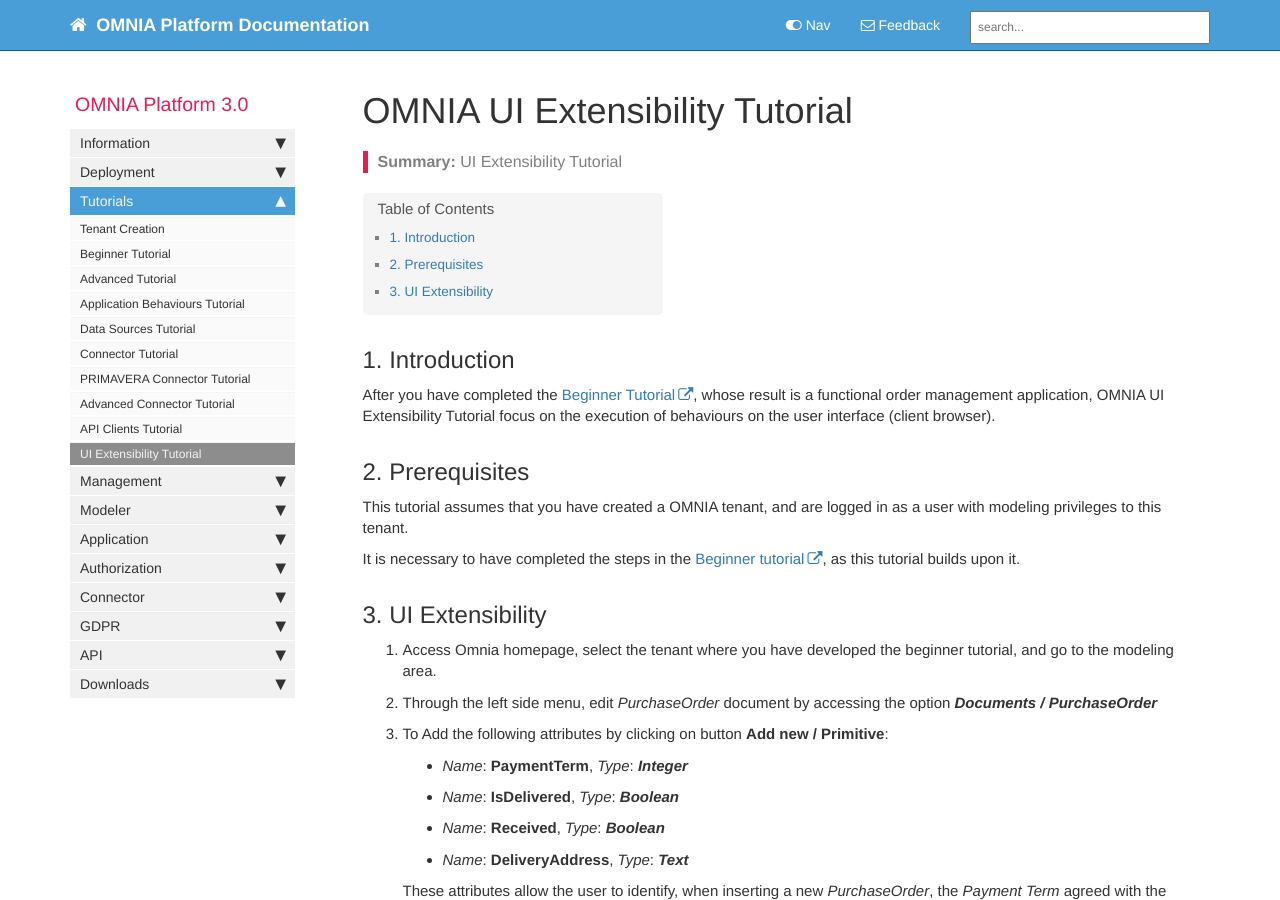
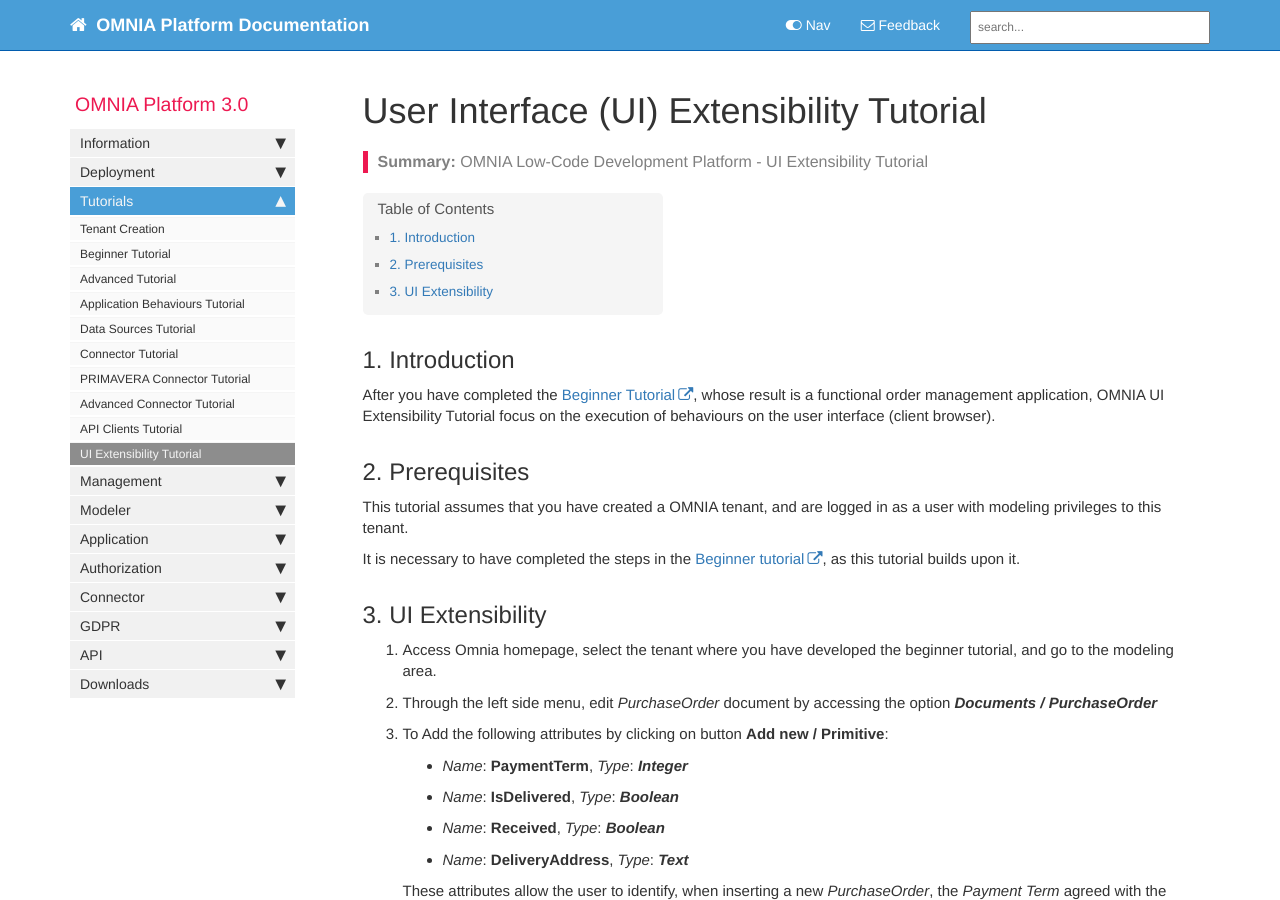
Before and after one commit to daniel8lopes/omnia3, a Jekyll site: the page built from docs/pages/omnia3/Tutorials/omnia3_uiextensibilitytutorial.md, in a window 1280 px wide and 900 px high. Built offline with Jekyll 4.4.1, drawn with Linux system fonts in a browser that asks for light colours; nearby versions of some CDN libraries; comment, search, counter and statistics services are not loaded; some of the changed text lies outside the part shown.

Commit message:
Update omnia3_uiextensibilitytutorial.md

```diff
--- a/docs/pages/omnia3/Tutorials/omnia3_uiextensibilitytutorial.md
+++ b/docs/pages/omnia3/Tutorials/omnia3_uiextensibilitytutorial.md
@@ -1,7 +1,7 @@
 ---
-title: OMNIA UI Extensibility Tutorial
+title: User Interface (UI) Extensibility Tutorial
 keywords: omnia3
-summary: "UI Extensibility Tutorial"
+summary: "OMNIA Low-Code Development Platform - UI Extensibility Tutorial"
 sidebar: omnia3_sidebar
 permalink: omnia3_uiextensibilitytutorial.html
 folder: omnia3
@@ -10,13 +10,13 @@ folder: omnia3
 
 ## 1. Introduction
 
-After you have completed the [Beginner Tutorial](https://docs.numbersbelieve.com/omnia3_beginnertutorial.html), whose result is a functional order management application, OMNIA UI Extensibility Tutorial focus on the execution of behaviours on the user interface (client browser).
+After you have completed the [Beginner Tutorial](https://docs.omnialowcode.com/omnia3_beginnertutorial.html), whose result is a functional order management application, OMNIA UI Extensibility Tutorial focus on the execution of behaviours on the user interface (client browser).
 
 ## 2. Prerequisites
 
 This tutorial assumes that you have created a OMNIA tenant, and are logged in as a user with modeling privileges to this tenant.
 
-It is necessary to have completed the steps in the  [Beginner tutorial](http://docs.numbersbelieve.com/omnia3_beginnertutorial.html), as this tutorial builds upon it.
+It is necessary to have completed the steps in the  [Beginner tutorial](https://docs.omnialowcode.com/omnia3_beginnertutorial.html), as this tutorial builds upon it.
 
 ## 3. UI Extensibility
 
```
Also changed, not shown: other parts of docs/pages/omnia3/Tutorials/omnia3_uiextensibilitytutorial.md (+1 -1 lines).
